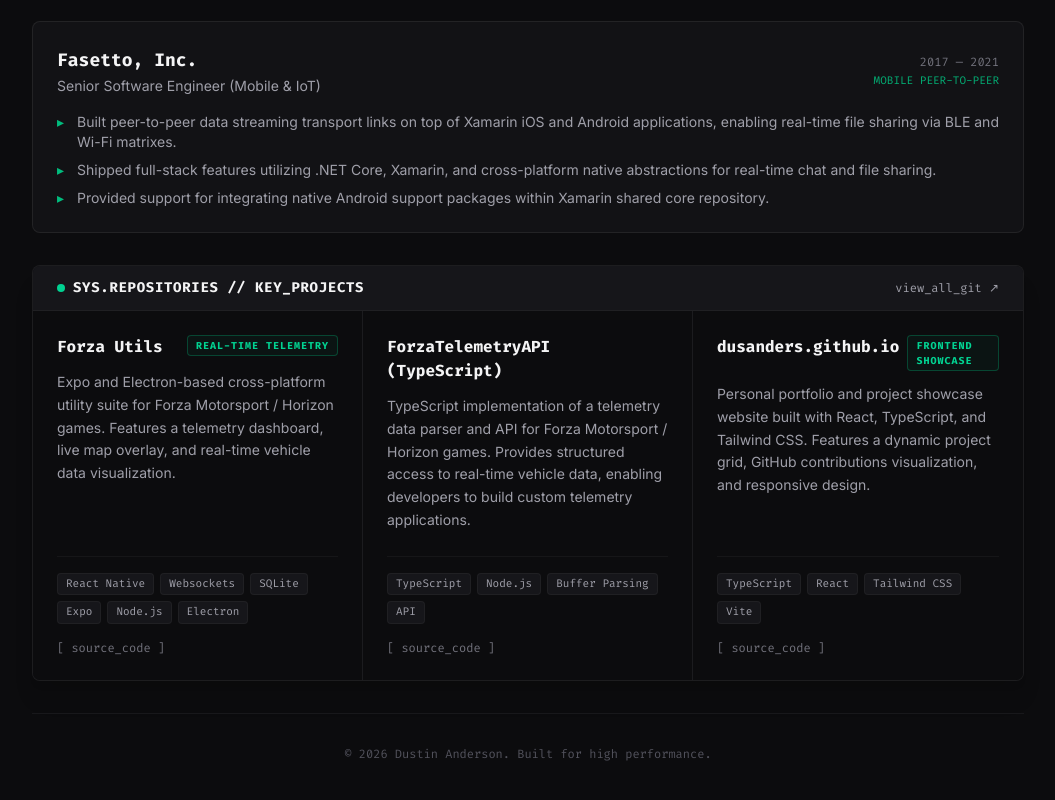
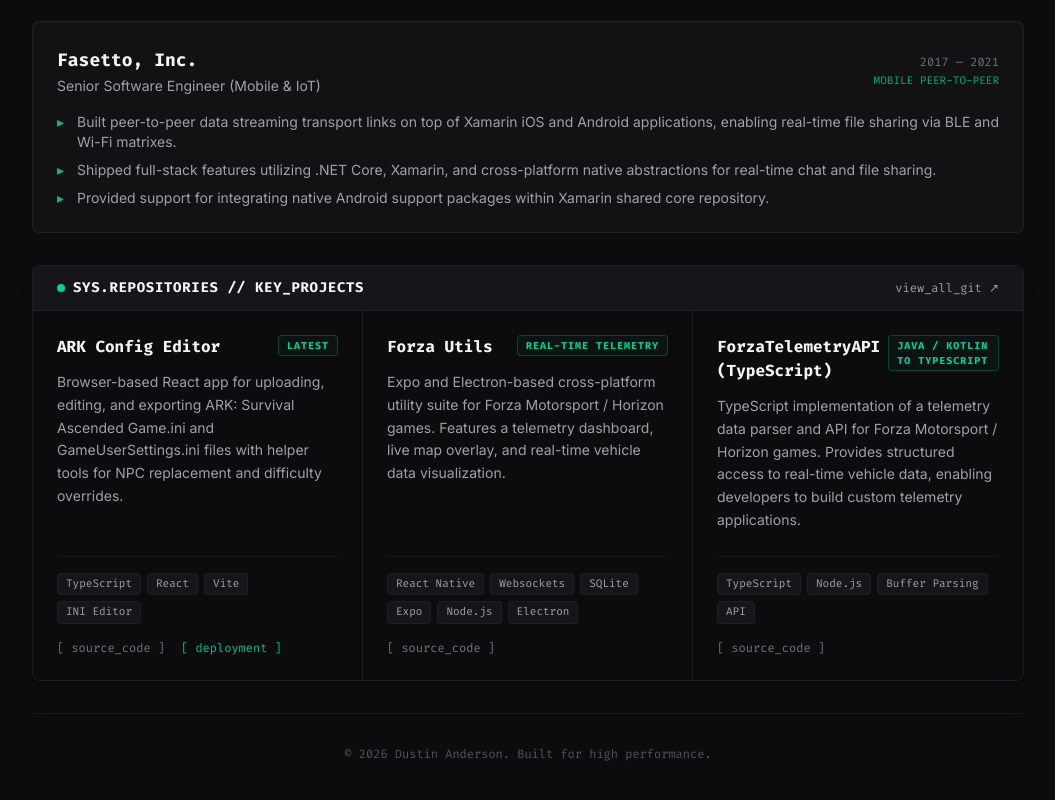
Before and after one commit to dusanders/dusanders.github.io, a React (Vite) app in the folder frontend/: page / in a window 1280 px wide. Shown: the part 2459-3259 px from the top of the page, without its empty margins (112-1167 px from the left). Built offline with nearby package versions, Linux system fonts and the light colour scheme.

Commit message:
update projects section

```diff
--- a/frontend/src/sections/projects/Projects.tsx
+++ b/frontend/src/sections/projects/Projects.tsx
@@ -11,6 +11,14 @@ interface Project {
 
 const featuredProjects: Project[] = [
   {
+    title: "ARK Config Editor",
+    description: "Browser-based React app for uploading, editing, and exporting ARK: Survival Ascended Game.ini and GameUserSettings.ini files with helper tools for NPC replacement and difficulty overrides.",
+    tags: ["TypeScript", "React", "Vite", "INI Editor"],
+    githubUrl: "https://github.com/dusanders/ark-config-editor",
+    liveUrl: "https://dusanders.github.io/ark-config-editor/",
+    badge: "Latest"
+  },
+  {
     title: "Forza Utils",
     description: "Expo and Electron-based cross-platform utility suite for Forza Motorsport / Horizon games. Features a telemetry dashboard, live map overlay, and real-time vehicle data visualization.",
     tags: ["React Native", "Websockets", "SQLite", "Expo", "Node.js", "Electron"],
@@ -21,15 +29,9 @@ const featuredProjects: Project[] = [
     title: "ForzaTelemetryAPI (TypeScript)",
     description: "TypeScript implementation of a telemetry data parser and API for Forza Motorsport / Horizon games. Provides structured access to real-time vehicle data, enabling developers to build custom telemetry applications.",
     tags: ["TypeScript", "Node.js", "Buffer Parsing", "API"],
-    githubUrl: "https://github.com/dusanders/ForzaTelemetryAPI_typescript"
+    githubUrl: "https://github.com/dusanders/ForzaTelemetryAPI_typescript",
+    badge: "Java / Kotlin to TypeScript"
   },
-  {
-    title: "dusanders.github.io",
-    description: "Personal portfolio and project showcase website built with React, TypeScript, and Tailwind CSS. Features a dynamic project grid, GitHub contributions visualization, and responsive design.",
-    tags: ["TypeScript", "React", "Tailwind CSS", "Vite"],
-    githubUrl: "https://github.com/dusanders/dusanders.github.io",
-    badge: "Frontend Showcase"
-  }
 ];
 
 export const GitHubProjects: React.FC = () => {
```
